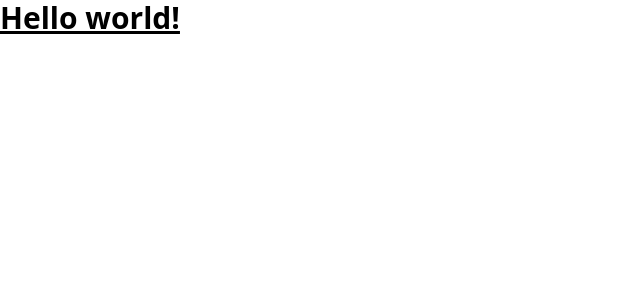
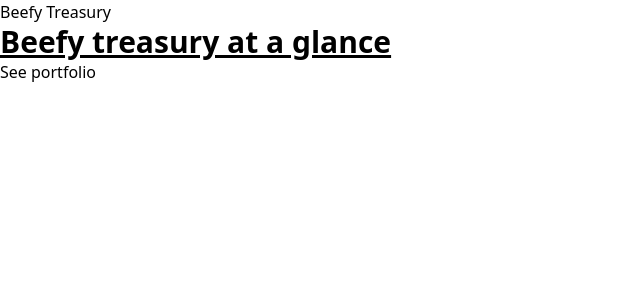
Before and after one commit to sandoche/beefy-dao-treasury, a Next.js app: page / in a window 1280 px wide. Shown: the top 300 px of the page, without its empty margins (0-640 px from the left). Built offline with nearby package versions, Linux system fonts and the light colour scheme.

Commit message:
Homepage without design implemented

```diff
--- /dev/null
+++ b/src/components/shared/Container.tsx
@@ -0,0 +1,7 @@
+interface Props {
+  children: JSX.Element;
+}
+
+export default function Container({ children }: Props) {
+  return <div className="w-auto max-w-2xl">{children}</div>;
+}
--- /dev/null
+++ b/src/components/shared/Navbar.tsx
@@ -0,0 +1,13 @@
+import sharedStrings from "@/locales/en/shared";
+import Container from "@/components/shared/Container";
+import Link from "next/link";
+
+export default function Navbar() {
+  return (
+    <Container>
+      <nav>
+        <Link href="/">{sharedStrings.title}</Link>
+      </nav>
+    </Container>
+  );
+}
--- a/src/pages/index.tsx
+++ b/src/pages/index.tsx
@@ -1,5 +1,10 @@
 import Head from "next/head";
 import { Inter } from "@next/font/google";
+import Navbar from "@/components/shared/Navbar";
+import Container from "@/components/shared/Container";
+import sharedStrings from "@/locales/en/shared";
+import homeStrings from "@/locales/en/home";
+import Link from "next/link";
 
 const inter = Inter({ subsets: ["latin"] });
 
@@ -7,12 +12,22 @@ export default function Home() {
   return (
     <>
       <Head>
-        <title>Create Next App</title>
+        <title>{sharedStrings.title}</title>
         <meta name="description" content="Generated by create next app" />
         <meta name="viewport" content="width=device-width, initial-scale=1" />
         <link rel="icon" href="/favicon.ico" />
       </Head>
-      <h1 className="text-3xl font-bold underline">Hello world!</h1>
+      <Navbar />
+      <section>
+        <Container>
+          <>
+            <h1 className="text-3xl font-bold underline">
+              {homeStrings.headline}
+            </h1>
+            <Link href="/treasury">{homeStrings.button}</Link>
+          </>
+        </Container>
+      </section>
     </>
   );
 }
```
